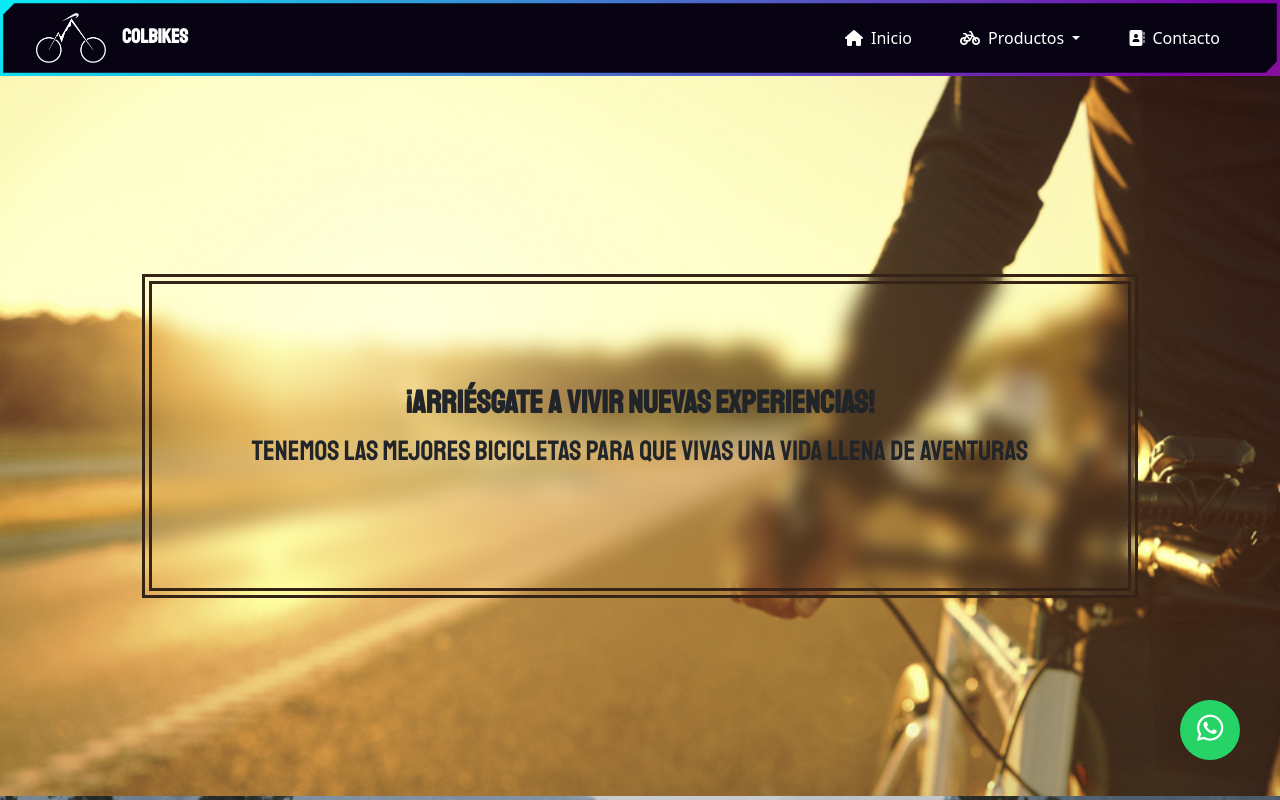
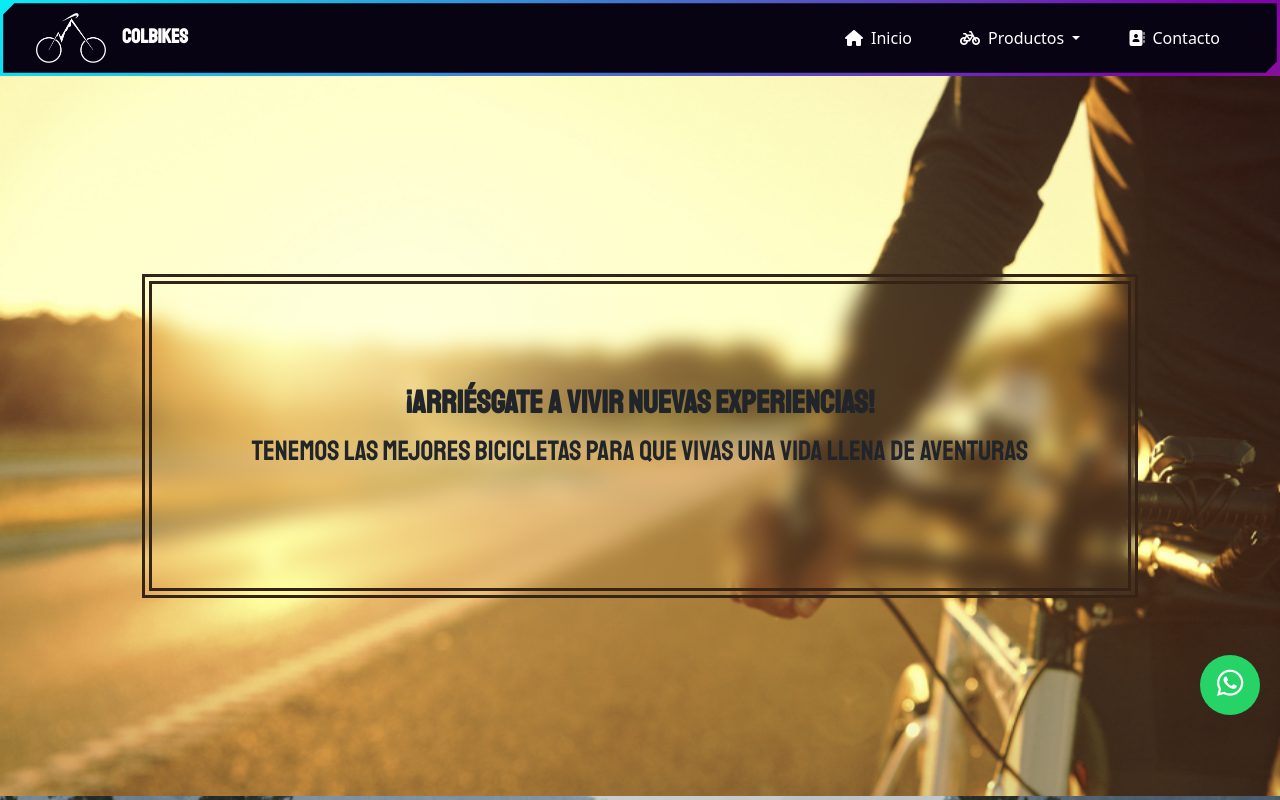
Before and after one commit to felsim19/proyectoAngular, an Angular app in the folder primerproyectoconangular/: page / in a window 1280 px wide. Shown: the top 800 px of the page. Built offline with nearby package versions, Linux system fonts and the light colour scheme.

Commit message:
últimos cambios

```diff
--- a/primerproyectoconangular/src/app/app.component.html
+++ b/primerproyectoconangular/src/app/app.component.html
@@ -1,3 +1,4 @@
 <app-navbar></app-navbar>
 <router-outlet></router-outlet>
+<app-whatsapp></app-whatsapp>
 <app-footer></app-footer>
--- a/primerproyectoconangular/src/app/app.module.ts
+++ b/primerproyectoconangular/src/app/app.module.ts
@@ -14,6 +14,7 @@ import { HttpClientModule } from "@angular/common/http";
 import { ScrollToTopComponent } from './components/scroll-to-top/scroll-to-top.component';
 import { SocialMediaComponent } from './components/social-media/social-media.component';
 import { ProductoComponent } from './components/producto/producto.component';
+import { WhatsappComponent } from './components/whatsapp/whatsapp.component';
 
 
 @NgModule({
@@ -28,6 +29,7 @@ import { ProductoComponent } from './components/producto/producto.component';
     ScrollToTopComponent,
     SocialMediaComponent,
     ProductoComponent,
+    WhatsappComponent,
   ],
   imports: [
     BrowserModule,
--- a/primerproyectoconangular/src/app/components/footer/footer.component.css
+++ b/primerproyectoconangular/src/app/components/footer/footer.component.css
@@ -1,21 +1,3 @@
 .bg{
     background: #080312;
 }
-
-.whatsapp {
-    position:fixed;
-    width:60px;
-    height:60px;
-    bottom:40px;
-    right:40px;
-    background-color:#25d366;
-    color:#FFF;
-    border-radius:50px;
-    text-align:center;
-    font-size:30px;
-    z-index:100;
-  }
-
-  .whatsapp-icon {
-    margin-top:13px;
-  }
--- a/primerproyectoconangular/src/app/components/footer/footer.component.html
+++ b/primerproyectoconangular/src/app/components/footer/footer.component.html
@@ -4,6 +4,3 @@
         Todos los derechos reservados &reg; <br> COLBIKES<br> 2023
     </p>
 </footer>
-<a href="https://wa.me/+573133593021?text=Me%20gustaría%20saber%20el%20precio%20del%20coche" class="whatsapp" target="_blank">
-    <i class="fa-brands fa-whatsapp whatsapp-icon"></i>
-</a>
--- /dev/null
+++ b/primerproyectoconangular/src/app/components/whatsapp/whatsapp.component.css
@@ -0,0 +1,18 @@
+
+.whatsapp {
+    position:fixed;
+    width:60px;
+    height:60px;
+    bottom:85px;
+    right:20px;
+    background-color:#25d366;
+    color:#FFF;
+    border-radius:50px;
+    text-align:center;
+    font-size:30px;
+    z-index:100;
+  }
+
+  .whatsapp-icon {
+    margin-top:13px;
+  }
--- /dev/null
+++ b/primerproyectoconangular/src/app/components/whatsapp/whatsapp.component.html
@@ -0,0 +1,3 @@
+<a href="https://wa.me/+573133593021?text=Me%20gustaría%20más%20información%20" class="whatsapp" target="_blank">
+    <i class="fa-brands fa-whatsapp whatsapp-icon"></i>
+</a>
```
Also changed, not shown: primerproyectoconangular/src/app/components/whatsapp/whatsapp.component.ts (added, +10 -0 lines), primerproyectoconangular/src/assets/img/Fabian C.JPG (added), 1 other file (tests, documents, lock files or other folders).
